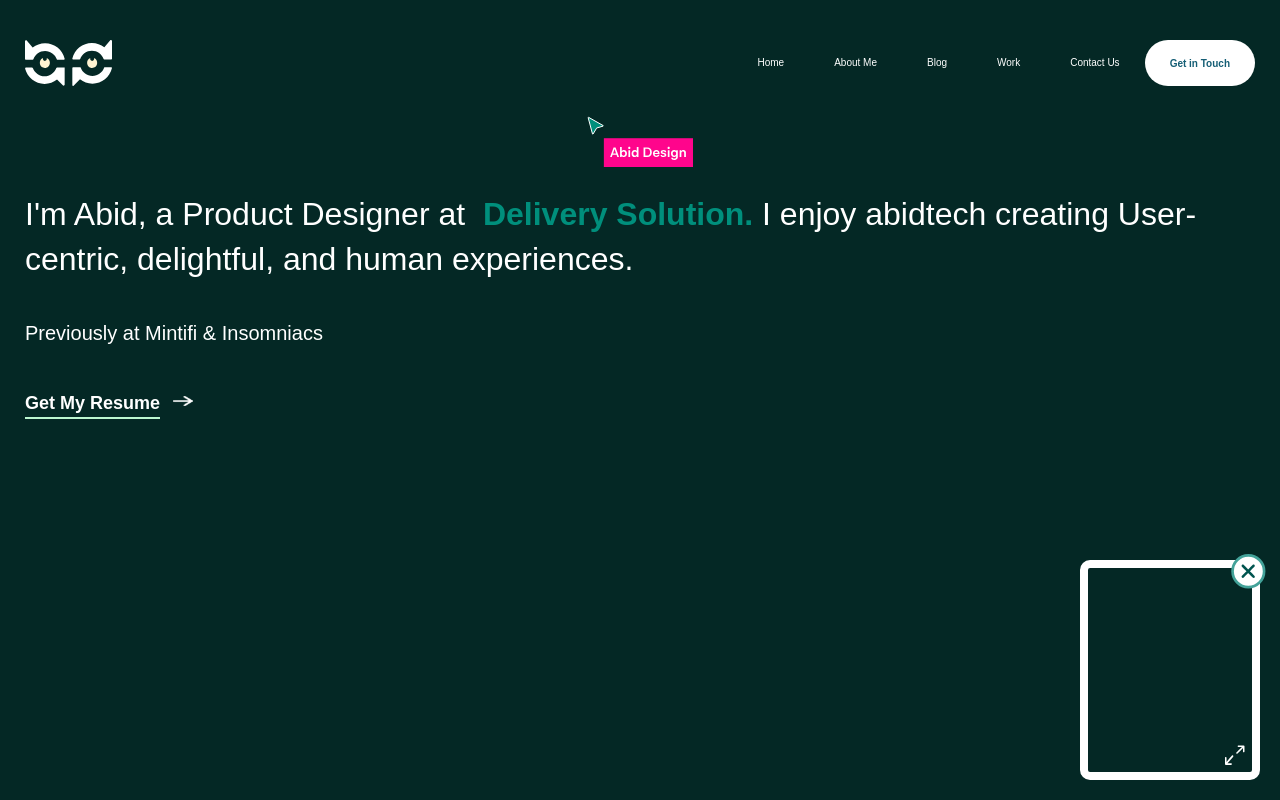
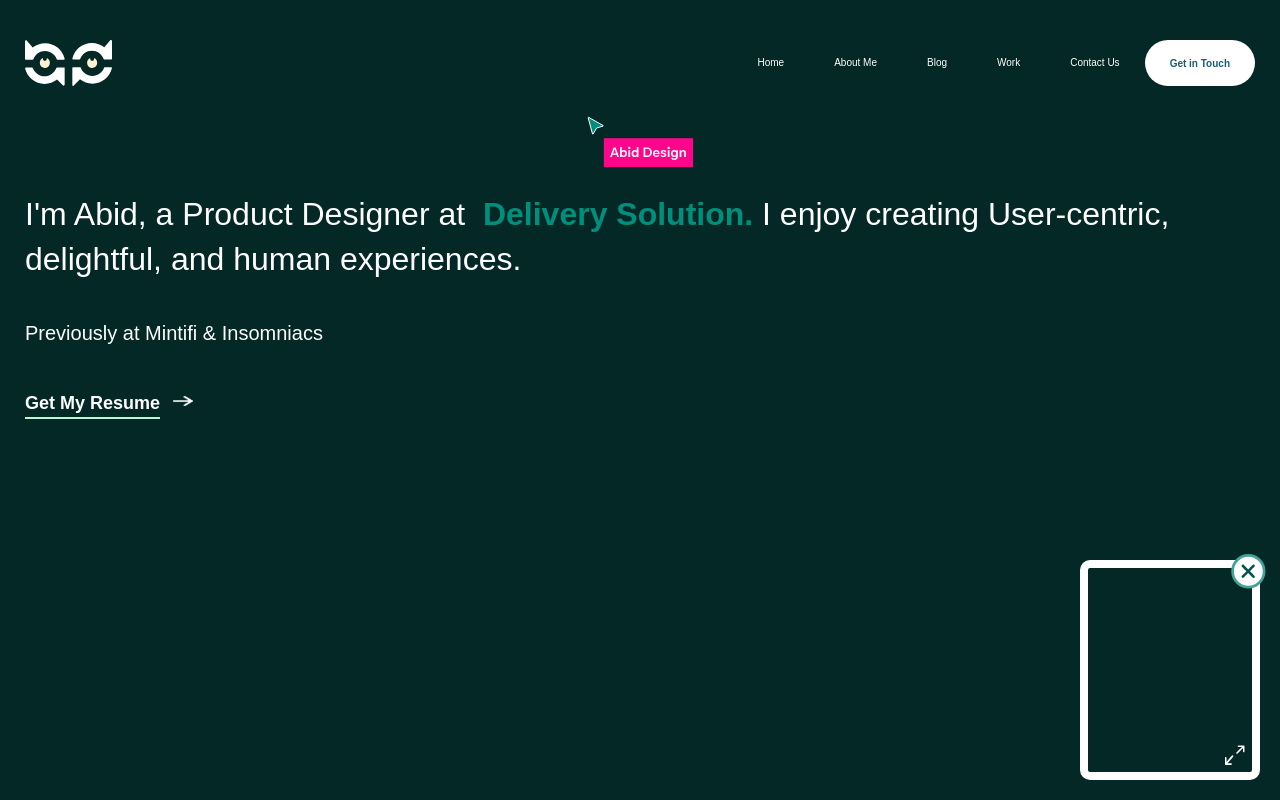
Before and after one commit to danishr0307/AbidTechDesign, a React (Vite) app: page / in a window 1280 px wide. Built offline with nearby package versions, Linux system fonts and the light colour scheme; grey boxes are pictures that could not be loaded; a web font is replaced by a local one.

Commit message:
committestingremovetext

```diff
--- a/src/components/homeComponents/FirstFold.jsx
+++ b/src/components/homeComponents/FirstFold.jsx
@@ -20,7 +20,7 @@ const FirstFold = () => {
               <span className="textColorGreen font-bold ">
                 Delivery Solution.
               </span>
-              &nbsp;I enjoy abidtech creating User-centric, delightful, and human
+              &nbsp;I enjoy creating User-centric, delightful, and human
               experiences.
             </h2>
             <div className="pt-10">
```
